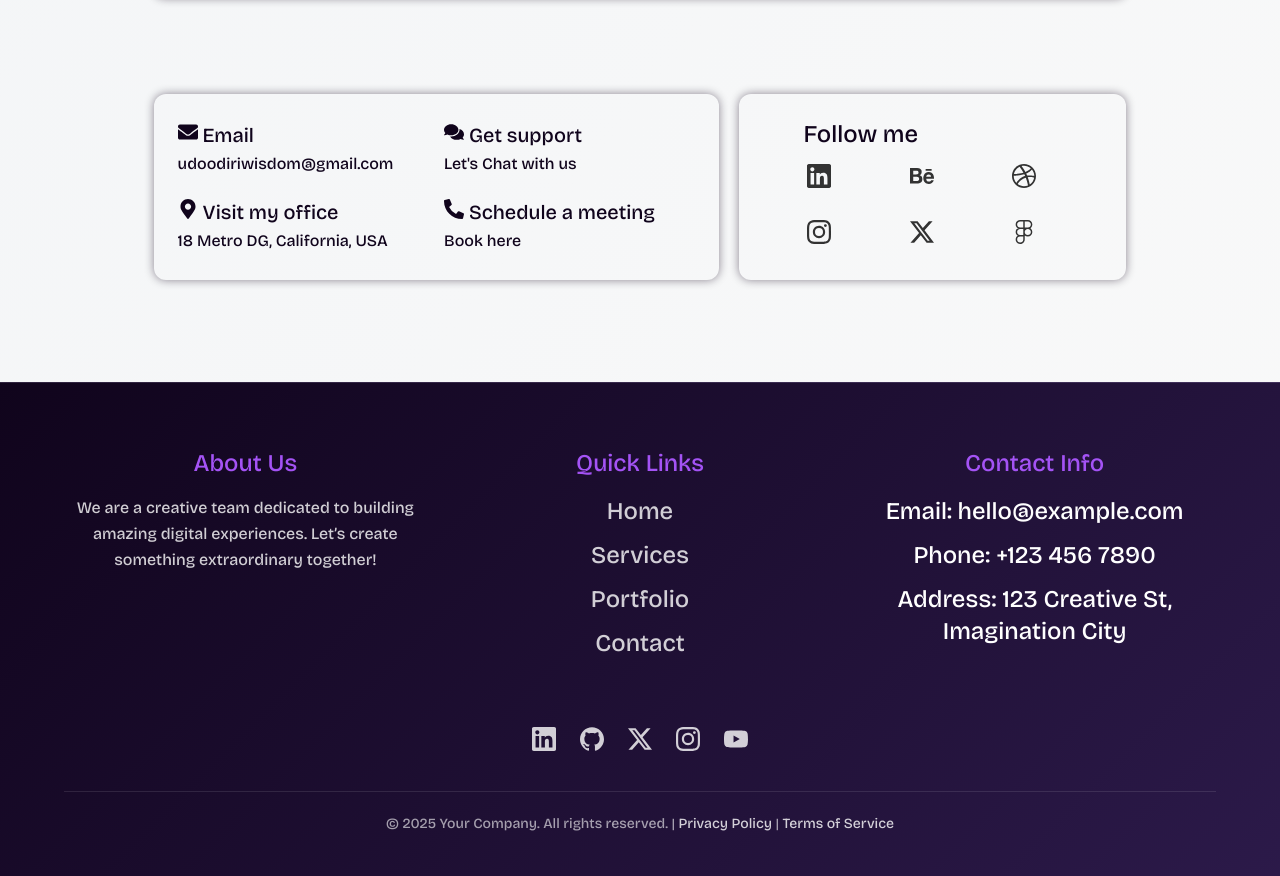
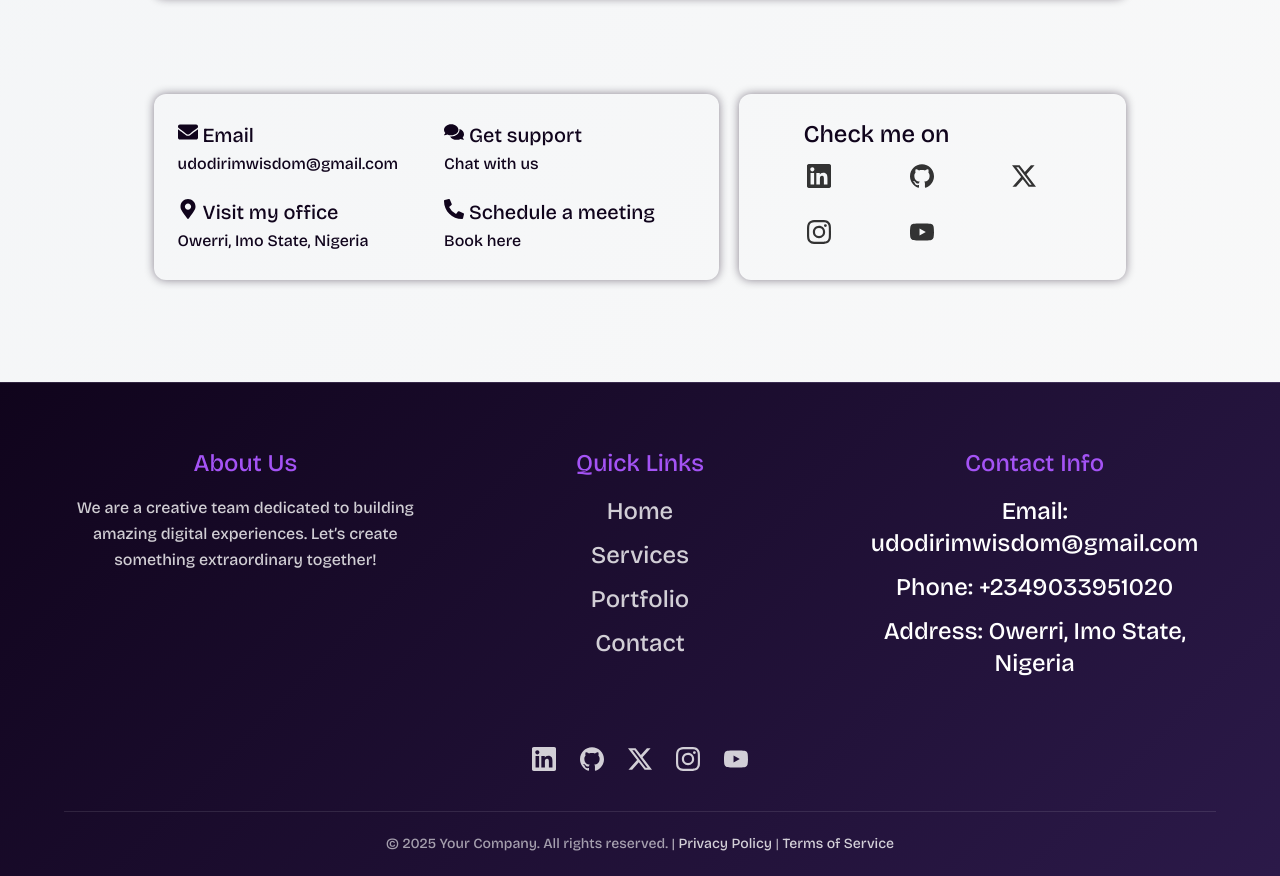
Before and after one commit to Udodirim5/my-show-room, a React (Vite) app: page /contact-me in a window 1280 px wide. Shown: the part 675-1551 px from the top of the page. Built offline with nearby package versions, Linux system fonts and the light colour scheme.

Commit message:
update personal information and social links in footer and contact page

```diff
--- a/data/data.js
+++ b/data/data.js
@@ -56,8 +56,8 @@ export const personalInfo = {
   name: "Udodirim Nnodimele",
   // role: "UI/UX Designer",
   email: "udodirimwisdom@gmail.com",
-  location: "Lagos, Nigeria",
-  phone: "+234 816 943 5062",
+  location: "Owerri, Imo State, Nigeria",
+  phone: "+2349033951020",
   socialLinks: [
     {
       name: "LinkedIn",
@@ -65,15 +65,15 @@ export const personalInfo = {
     },
     {
       name: "Github",
-      url: "https://github.com/Udodirim",
+      url: "https://github.com/Udodirim5",
     },
     {
       name: "Twitter",
-      url: "https://twitter.com/UdodirimW",
+      url: "https://twitter.com/Udodirim101",
     },
     {
       name: "Instagram",
-      url: "https://www.instagram.com/udodirimwisdom/",
+      url: "https://www.instagram.com/udodirim101/",
     },
     {
       name: "youtube",
--- a/src/components/Footer.jsx
+++ b/src/components/Footer.jsx
@@ -108,6 +108,8 @@ const StyledFooter = styled.footer`
 `;
 
 const Footer = () => {
+  const { email, location, phone, socialLinks } = personalInfo;
+
   const socialIcons = {
     LinkedIn: SiLinkedin,
     Github: SiGithub,
@@ -146,15 +148,15 @@ const Footer = () => {
         <div className="footer-section">
           <h3>Contact Info</h3>
           <ul>
-            <li>Email: hello@example.com</li>
-            <li>Phone: +123 456 7890</li>
-            <li>Address: 123 Creative St, Imagination City</li>
+            <li>Email: {email}</li>
+            <li>Phone: {phone}</li>
+            <li>Address: {location}</li>
           </ul>
         </div>
       </div>
 
       <div className="social-icons">
-        {personalInfo.socialLinks.map(({ name, url }) => {
+        {socialLinks.map(({ name, url }) => {
           const Icon = socialIcons[name];
           return (
             Icon && (
--- a/src/pages/ContactPage.jsx
+++ b/src/pages/ContactPage.jsx
@@ -7,14 +7,14 @@ import {
 } from "react-icons/fa";
 import {
   SiLinkedin,
-  SiBehance,
-  SiDribbble,
+  SiGithub,
+  SiX,
   SiInstagram,
-  SiX,
-  SiFigma,
+  SiYoutube,
 } from "react-icons/si";
 
 import Button from "../ui/Button";
+import { personalInfo } from "../../data/data";
 
 const ContactContainer = styled.div`
   max-width: 120rem;
@@ -299,6 +299,8 @@ const ContactLinks = styled.div`
 `;
 
 const ContactPage = () => {
+  const { email, location, phone, socialLinks } = personalInfo;
+
   const handleSubmit = (e) => {
     e.preventDefault();
 
@@ -310,6 +312,14 @@ const ContactPage = () => {
     console.log(e.target.elements);
     alert("Form submitted successfully!");
     e.target.reset();
+  };
+
+  const socialIcons = {
+    LinkedIn: SiLinkedin,
+    Github: SiGithub,
+    Twitter: SiX, // Twitter is now "X"
+    Instagram: SiInstagram,
+    youtube: SiYoutube,
   };
 
   return (
@@ -347,7 +357,7 @@ const ContactPage = () => {
               <FaEnvelope className="icon" />
               <strong>Email</strong>
             </div>
-            <a href="mailto:udoodiriwisdom@gmail.com">udoodiriwisdom@gmail.com</a>
+            <a href={`mailto:${email}`}>{email}</a>
           </div>
 
           <div className="contactItem">
@@ -355,45 +365,45 @@ const ContactPage = () => {
               <FaComments className="icon" />
               <strong>Get support</strong>
             </div>
-            <a href="#">Let's Chat with us</a>
+            <a href={`https//:wa.me/${phone}`}>Chat with us</a>
           </div>
           <div className="contactItem">
             <div>
               <FaMapMarkerAlt className="icon" />
               <strong>Visit my office</strong>
             </div>
-            <span>18 Metro DG, California, USA</span>
+            <span>{location}</span>
           </div>
           <div className="contactItem">
             <div>
               <FaPhoneAlt className="icon" />
               <strong>Schedule a meeting</strong>
             </div>
-            <a href="#">Book here</a>
+            <a href={`tel:${phone}`} aria-label="Phone number">
+              Book here
+            </a>
           </div>
         </div>
 
         <div className="socialLinks">
-          <strong>Follow me</strong>
+          <strong>Check me on</strong>
           <div className="socialIcons">
-            <a href="#">
-              <SiLinkedin className="socialIcon" />
-            </a>
-            <a href="#">
-              <SiBehance className="socialIcon" />
-            </a>
-            <a href="#">
-              <SiDribbble className="socialIcon" />
-            </a>
-            <a href="#">
-              <SiInstagram className="socialIcon" />
-            </a>
-            <a href="#">
-              <SiX className="socialIcon" />
-            </a>
-            <a href="#">
-              <SiFigma className="socialIcon" />
-            </a>
+            {socialLinks.map(({ name, url }) => {
+              const Icon = socialIcons[name];
+              return (
+                Icon && (
+                  <a
+                    key={name}
+                    href={url}
+                    target="_blank"
+                    rel="noopener noreferrer"
+                    aria-label={name}
+                  >
+                    <Icon className="socialIcon" />
+                  </a>
+                )
+              );
+            })}
           </div>
         </div>
       </ContactLinks>
```
